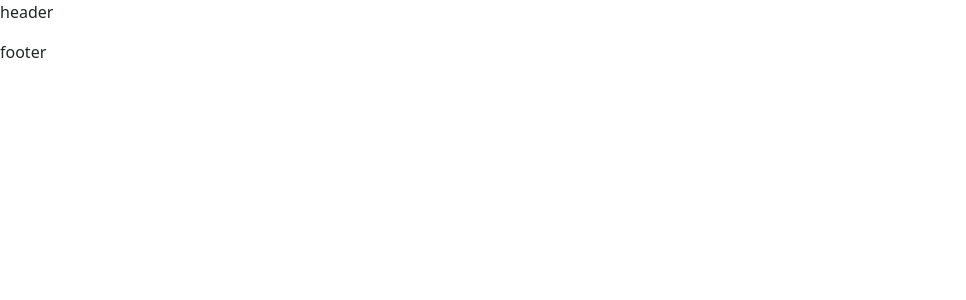
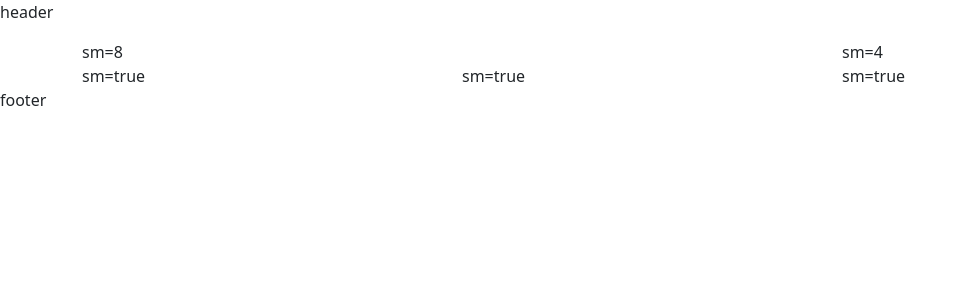
Before and after one commit to ras1k/the-news-dragon, a React (Vite) app: page / in a window 1280 px wide. Shown: the top 300 px of the page, without its empty margins (0-966 px from the left). Built offline with nearby package versions, Linux system fonts and the light colour scheme.

Commit message:
fixed code

```diff
--- a/src/layouts/Main.jsx
+++ b/src/layouts/Main.jsx
@@ -5,7 +5,7 @@
 const Main = () => {
     return (
         <div>
-            <Home></Home>
+            <Outlet></Outlet>
         </div>
     );
 };
--- a/src/pages/Home/Home.jsx
+++ b/src/pages/Home/Home.jsx
@@ -1,11 +1,25 @@
 import React from 'react';
 import Header from '../Shared/Header/Header';
 import Footer from '../Shared/Footer/Footer';
+import Container from 'react-bootstrap/Container';
+import Row from 'react-bootstrap/Row';
+import Col from 'react-bootstrap/Col';
 
 const Home = () => {
     return (
         <div>
             <Header></Header>
+            <Container>
+                <Row>
+                    <Col sm={8}>sm=8</Col>
+                    <Col sm={4}>sm=4</Col>
+                </Row>
+                <Row>
+                    <Col sm>sm=true</Col>
+                    <Col sm>sm=true</Col>
+                    <Col sm>sm=true</Col>
+                </Row>
+            </Container>
             <Footer></Footer>
         </div>
     );
```
